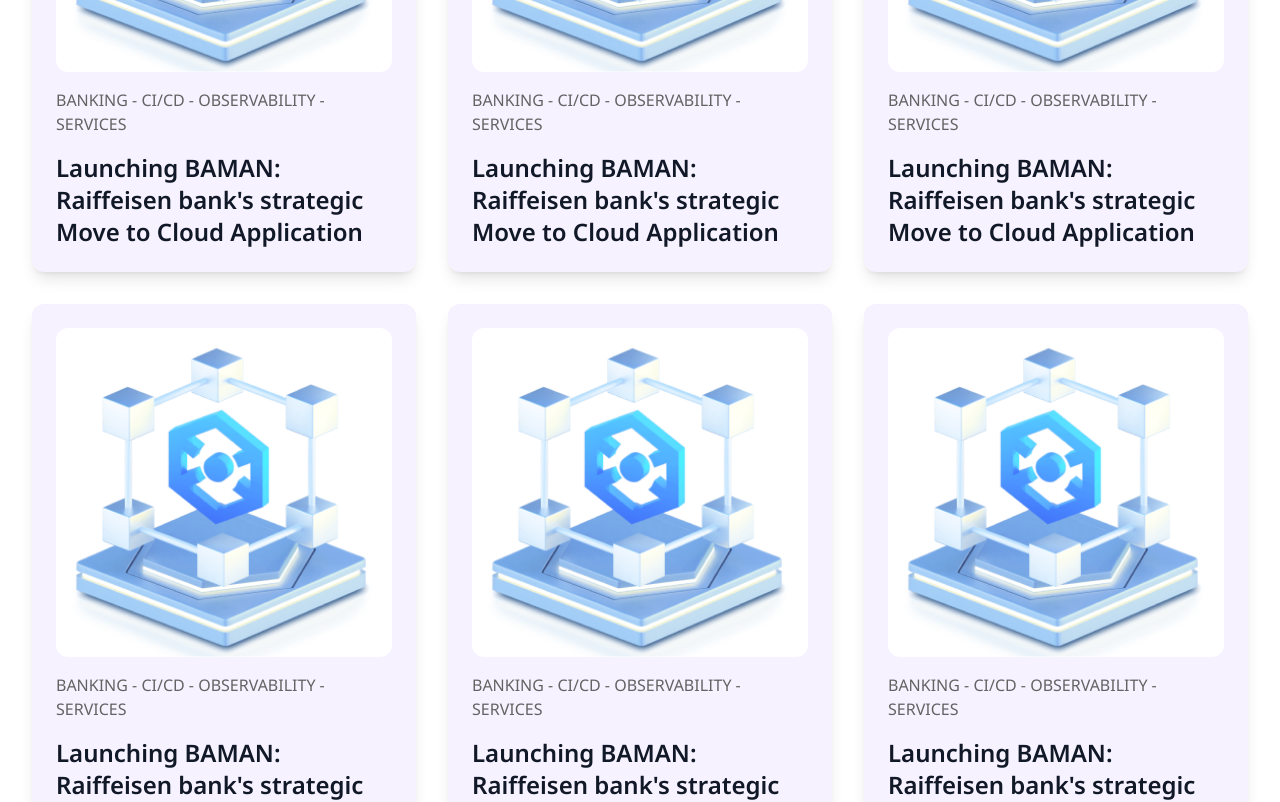
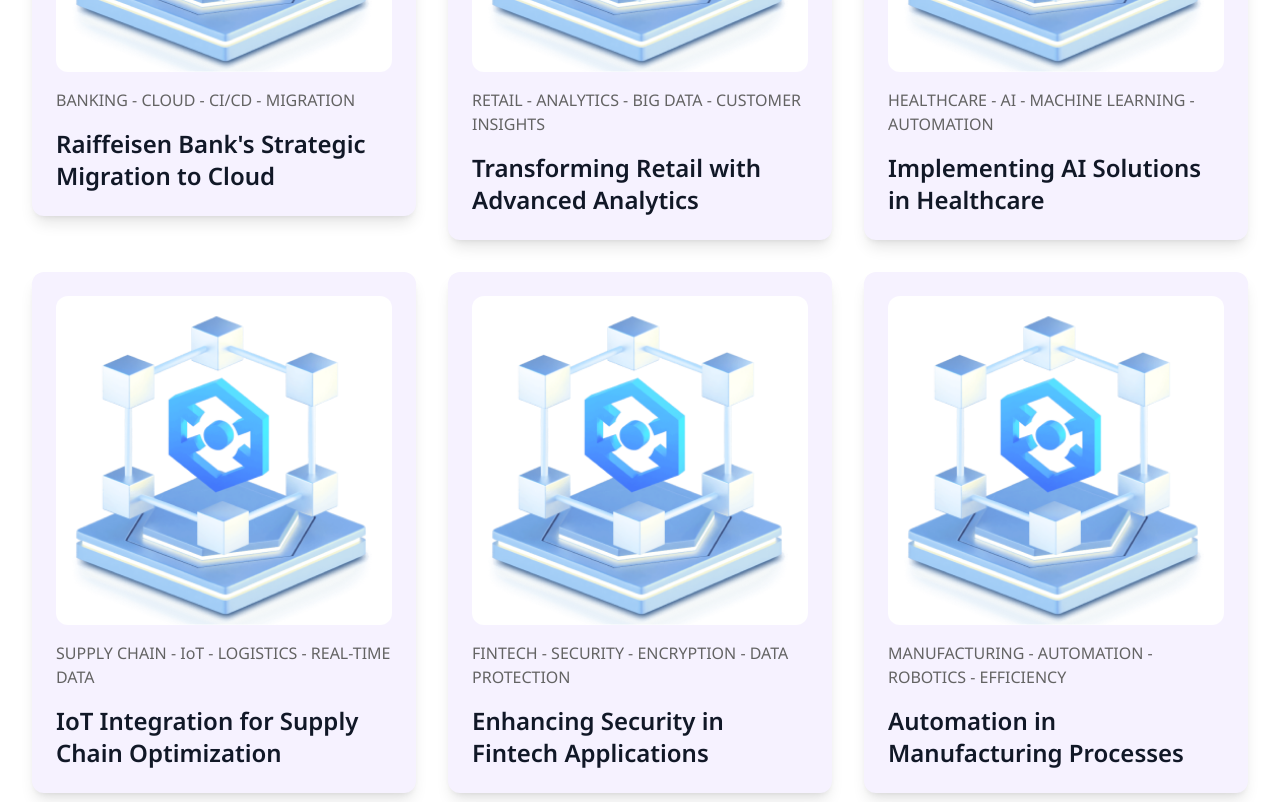
Before and after one commit to Lukman10a/web-agency, a Next.js app: page /case-studies in a window 1280 px wide. Shown: the part 1100-1902 px from the top of the page. Built offline with nearby package versions, Linux system fonts and the light colour scheme.

Commit message:
create case study details page

```diff
--- /dev/null
+++ b/src/pages/case-studies/[details].tsx
@@ -0,0 +1,167 @@
+// import { useRouter } from "next/router";
+// import blog_img from "../../../public/assets/blog_img.png";
+// import React from "react";
+// import Image from "next/image";
+
+// export default function Details() {
+//   const categories = ["ALL", "ENTERPRISES", "KICKSTART"];
+//   const { query, asPath } = useRouter();
+//   return (
+//     <div className="p-10 space-y-2">
+//       {/* Categories Section */}
+//       <section className="flex flex-wrap items-center justify-center gap-10 ">
+//         {categories.map((category, index) => (
+//           <p
+//             key={index}
+//             className="text-lg border-[0.73px] border-[#262626] px-3 rounded-full cursor-pointer p-2 transition-all duration-300 transform hover:bg-[#FF9557] hover:scale-105 hover:text-white font-sans"
+//           >
+//             {category}
+//           </p>
+//         ))}
+//       </section>
+
+//       <section className="text-center">
+//         <h1 className="text-[#262626] px-24 font-sora font-semibold text-[50px]">
+//           {query.title}
+//         </h1>
+//         <p>{query.tags}</p>
+//         <Image src={blog_img} alt="blog_img" className="py-6" />
+//         <div className="flex justify-between">
+//           <p className="border-[#808080] border-2 rounded-xl p-8 py-16 text-center">
+//             {query.title}
+//           </p>
+//           <div>
+//             <h3>
+//               When Raiffeisenbank launched its first cloud application BAMAN, it
+//               marked a significant step in its strategic digital transformation.
+//             </h3>
+//             <p>
+//               When Raiffeisenbank launched its first cloud application BAMAN, it
+//               marked a significant step in its strategic digital transformation.
+//               When Raiffeisenbank launched its first cloud application BAMAN, it
+//               marked a significant step in its strategic digital transformation.
+//               When Raiffeisenbank launched its first cloud application BAMAN, it
+//               marked a significant step in its strategic digital transformation.
+//               When Raiffeisenbank launched its first cloud application BAMAN, it
+//               marked a significant step in its strategic digital transformation.
+//             </p>
+//           </div>
+//         </div>
+//       </section>
+//     </div>
+//   );
+// }
+
+import { useRouter } from "next/router";
+import blog_img from "../../../public/assets/blog_img.png";
+import React from "react";
+import Image from "next/image";
+
+export default function Details() {
+  const categories = ["ALL", "ENTERPRISES", "KICKSTART"];
+  const { query } = useRouter();
+
+  return (
+    <main className="p-10 space-y-8">
+      {/* Categories Section */}
+      <nav
+        aria-label="Categories"
+        className="flex flex-wrap items-center justify-center gap-4"
+      >
+        {categories.map((category, index) => (
+          <button
+            key={index}
+            className="text-lg border-[0.73px] border-[#262626] px-3 rounded-full cursor-pointer py-2 transition-all duration-300 transform hover:bg-[#FF9557] hover:scale-105 hover:text-white font-sans"
+            aria-label={`Category ${category}`}
+          >
+            {category}
+          </button>
+        ))}
+      </nav>
+
+      {/* Blog Title and Image Section */}
+      <article className="text-center space-y-6">
+        <header>
+          <h1 className="text-[#262626] px-24 font-sora font-semibold text-[50px]">
+            {query.title}
+          </h1>
+          <p>{query.tags}</p>
+        </header>
+
+        <figure className="py-6">
+          <Image
+            src={blog_img}
+            alt="Blog cover image"
+            className="rounded-lg shadow-lg"
+          />
+        </figure>
+      </article>
+
+      {/* Blog Content Section */}
+      <section className="flex gap-6 md:flex-row justify-between items-start space-y-6 md:space-y-0">
+        <aside
+          aria-label="Blog Info"
+          className="border-[#808080] border-2 rounded-xl p-8 py-16 text-center md:mr-6"
+        >
+          <p className="font-semibold">{query.title}</p>
+        </aside>
+
+        <section className=" space-y-4 flex-1 text-left">
+          <h2 className="text-2xl font-bold text-[#262626]">
+            When Raiffeisenbank launched its first cloud application BAMAN, it
+            marked a significant step in its strategic digital transformation.
+          </h2>
+          <p className="text-gray-700 leading-relaxed">
+            When Raiffeisenbank launched its first cloud application BAMAN, it
+            marked a significant step in its strategic digital transformation.
+            This cloud-based approach enables scalability, agility, and improved
+            customer experience. Leveraging CI/CD pipelines and observability
+            tools, the bank ensured seamless deployment and monitoring.
+          </p>
+          <p className="text-gray-700 leading-relaxed">
+            Furthermore, BAMAN aligns with the bank's long-term vision to adopt
+            cloud-native services across its operations, enhancing both internal
+            processes and customer-facing services. The adoption of cloud-based
+            strategies reflects a growing trend in the banking sector to improve
+            operational efficiency and cybersecurity.
+          </p>
+        </section>
+      </section>
+
+      {/* Related Articles Section */}
+      <section aria-label="Related Articles" className="mt-16 space-y-8">
+        <h2 className="text-3xl font-semibold text-center text-[#262626]">
+          Related Articles
+        </h2>
+        <div className="grid gap-8 md:grid-cols-2 lg:grid-cols-3">
+          {[1, 2, 3].map((item) => (
+            <article
+              key={item}
+              className="bg-[#f9f9f9] p-6 rounded-lg shadow-md space-y-4"
+            >
+              <Image
+                src={blog_img}
+                alt="Related blog thumbnail"
+                className="rounded-lg"
+              />
+              <h3 className="text-xl font-bold text-[#262626]">
+                Exploring Cloud Strategies for Financial Services
+              </h3>
+              <p className="text-gray-600">
+                A deep dive into how cloud solutions are reshaping the financial
+                services industry with enhanced security, scalability, and
+                efficiency.
+              </p>
+              <a
+                href={`/blog/related-article-${item}`}
+                className="text-orange-600 font-semibold hover:underline"
+              >
+                Read more →
+              </a>
+            </article>
+          ))}
+        </div>
+      </section>
+    </main>
+  );
+}
--- a/src/pages/case-studies.tsx
+++ b/src/pages/case-studies/index.tsx
@@ -1,15 +1,16 @@
 import ArrowIcon from "@/components/icons/arrow";
 import { Button } from "@/components/ui/button";
-import caseStudyHero from "../../public/assets/case-study-hero.png";
-import caseStudy from "../../public/assets/case-image.png";
-import lightbox from "../../public/svg/lightbox.svg";
-import featherdev from "../../public/svg/featherdev.svg";
-import boltshift from "../../public/svg/boltshift.svg";
-import globalbank from "../../public/svg/globalbank.svg";
+import caseStudyHero from "../../../public/assets/case-study-hero.png";
+import caseStudy from "../../../public/assets/case-image.png";
+import lightbox from "../../../public/svg/lightbox.svg";
+import featherdev from "../../../public/svg/featherdev.svg";
+import boltshift from "../../../public/svg/boltshift.svg";
+import globalbank from "../../../public/svg/globalbank.svg";
 import Image from "next/image";
 import React from "react";
 import Testimonials from "@/components/what-client";
 import ContactSection from "@/components/lets-talk";
+import Link from "next/link";
 
 const categories = [
   "ALL",
@@ -23,66 +24,66 @@
 
 const caseStudies = [
   {
+    slug: "/raiffeisen-cloud-migration",
     id: 1,
-    title:
-      "Launching BAMAN: Raiffeisen bank's strategic Move to Cloud Application",
-    tags: "BANKING - CI/CD - OBSERVABILITY - SERVICES",
+    title: "Raiffeisen Bank's Strategic Migration to Cloud",
+    tags: "BANKING - CLOUD - CI/CD - MIGRATION",
     image: caseStudy,
   },
   {
+    slug: "/retail-analytics-in-action",
     id: 2,
-    title:
-      "Launching BAMAN: Raiffeisen bank's strategic Move to Cloud Application",
-    tags: "BANKING - CI/CD - OBSERVABILITY - SERVICES",
+    title: "Transforming Retail with Advanced Analytics",
+    tags: "RETAIL - ANALYTICS - BIG DATA - CUSTOMER INSIGHTS",
     image: caseStudy,
   },
   {
+    slug: "/ai-in-healthcare-solutions",
     id: 3,
-    title:
-      "Launching BAMAN: Raiffeisen bank's strategic Move to Cloud Application",
-    tags: "BANKING - CI/CD - OBSERVABILITY - SERVICES",
+    title: "Implementing AI Solutions in Healthcare",
+    tags: "HEALTHCARE - AI - MACHINE LEARNING - AUTOMATION",
     image: caseStudy,
   },
   {
+    slug: "/supply-chain-iot-integration",
     id: 4,
-    title:
-      "Launching BAMAN: Raiffeisen bank's strategic Move to Cloud Application",
-    tags: "BANKING - CI/CD - OBSERVABILITY - SERVICES",
+    title: "IoT Integration for Supply Chain Optimization",
+    tags: "SUPPLY CHAIN - IoT - LOGISTICS - REAL-TIME DATA",
     image: caseStudy,
   },
   {
+    slug: "/fintech-security-enhancements",
     id: 5,
-    title:
-      "Launching BAMAN: Raiffeisen bank's strategic Move to Cloud Application",
-    tags: "BANKING - CI/CD - OBSERVABILITY - SERVICES",
+    title: "Enhancing Security in Fintech Applications",
+    tags: "FINTECH - SECURITY - ENCRYPTION - DATA PROTECTION",
     image: caseStudy,
   },
   {
+    slug: "/manufacturing-automation",
     id: 6,
-    title:
-      "Launching BAMAN: Raiffeisen bank's strategic Move to Cloud Application",
-    tags: "BANKING - CI/CD - OBSERVABILITY - SERVICES",
+    title: "Automation in Manufacturing Processes",
+    tags: "MANUFACTURING - AUTOMATION - ROBOTICS - EFFICIENCY",
     image: caseStudy,
   },
   {
+    slug: "/smart-cities-iot-implementation",
     id: 7,
-    title:
-      "Launching BAMAN: Raiffeisen bank's strategic Move to Cloud Application",
-    tags: "BANKING - CI/CD - OBSERVABILITY - SERVICES",
+    title: "Building Smart Cities with IoT Technology",
+    tags: "SMART CITIES - IoT - INFRASTRUCTURE - SUSTAINABILITY",
     image: caseStudy,
   },
   {
+    slug: "/cloud-native-development-education",
     id: 8,
-    title:
-      "Launching BAMAN: Raiffeisen bank's strategic Move to Cloud Application",
-    tags: "BANKING - CI/CD - OBSERVABILITY - SERVICES",
+    title: "Empowering Educational Institutions with Cloud-Native Development",
+    tags: "EDUCATION - CLOUD - DEVELOPMENT - SCALABILITY",
     image: caseStudy,
   },
   {
+    slug: "/ecommerce-ml-recommendation",
     id: 9,
-    title:
-      "Launching BAMAN: Raiffeisen bank's strategic Move to Cloud Application",
-    tags: "BANKING - CI/CD - OBSERVABILITY - SERVICES",
+    title: "Machine Learning for Personalized E-commerce Recommendations",
+    tags: "E-COMMERCE - MACHINE LEARNING - RECOMMENDATIONS - SALES",
     image: caseStudy,
   },
 ];
@@ -127,8 +128,14 @@
 
       {/* Case Study Cards */}
       <section>
-        <div className="grid grid-cols-3 gap-8 sm:grid-cols-1 md:grid-cols-2 p-8">
+        <div className="grid grid-cols-3 gap-8 cursor-pointer sm:grid-cols-1 md:grid-cols-2 p-8">
           {caseStudies.map((study) => (
+            <Link
+              href={{
+                pathname: `/case-studies/${study.slug}`,
+                query: { title: study.title, tags: study.tags },
+              }}
+            >
               <div
                 key={study.id}
                 className="rounded-xl shadow-lg space-y-2 bg-[#F6F2FF] p-6 "
@@ -143,6 +150,7 @@
                   {study.title}
                 </h3>
               </div>
+            </Link>
           ))}
         </div>
         <div className="flex justify-center py-4">
```
Also changed, not shown: public/assets/blog_img.png (added). Lines whose indentation alone changed are shown as unchanged.
